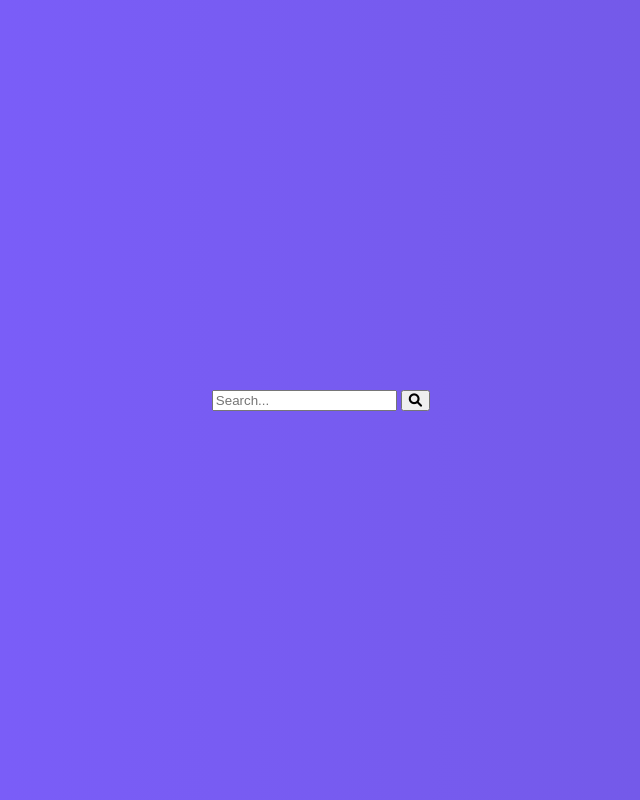
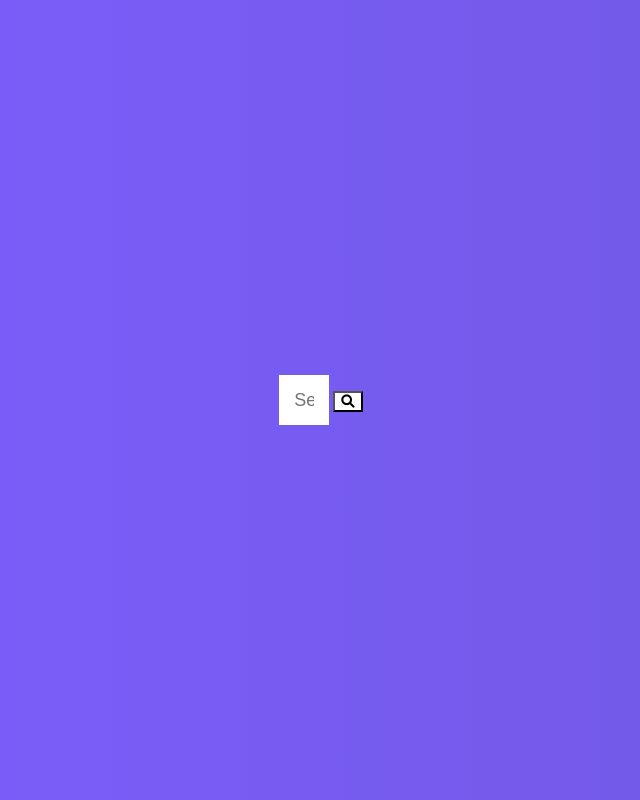
Before and after one commit to Archanach707/Hidden-Search-Widget, a plain HTML site: page index.html in a window 1280 px wide. Shown: the whole page, without its empty margins (319-959 px from the left). Drawn offline with Linux system fonts and the light colour scheme.

Commit message:
Applying css on button

```diff
--- a/style.css
+++ b/style.css
@@ -8,10 +8,28 @@ body {
   background-image: linear-gradient(90deg, #7d5fff, #7158e2);
   font-family: 'Roboto', sans-serif;
   display: flex;
-  flex-direction: column;
   align-items: center;
   justify-content: center;
   height: 100vh;
   overflow: hidden;
   margin: 0;
 }
+
+.search {
+  position: relative;
+  height: 50px;
+}
+
+.search input {
+  background-color: #fff;
+  border: 0;
+  font-size: 18px;
+  padding: 15px;
+  height: 50px;
+  width: 50px;
+  transition: width 0.3s ease;
+}
+
+.btn {
+  background-color: #fff;
+}
```
